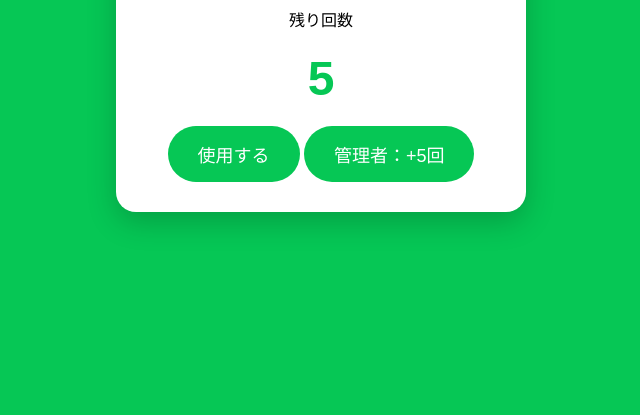
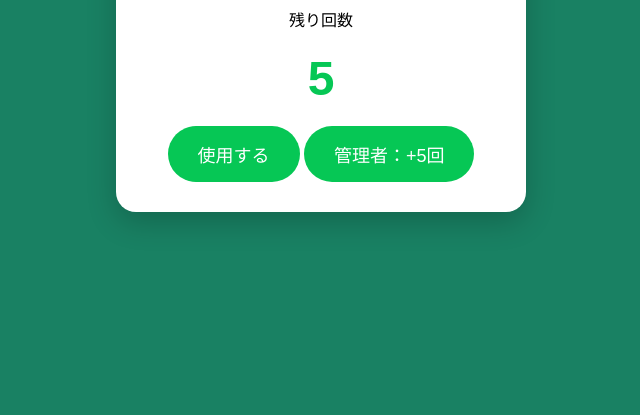
Before and after one commit to yakinasu1031-svg/-, a plain HTML site: page index.html in a window 1280 px wide. Shown: the part 385-800 px from the top of the page, without its empty margins (319-959 px from the left). Drawn offline with Linux system fonts and the light colour scheme.

Commit message:
Update index.html
テストで色を変えた

```diff
--- a/index.html
+++ b/index.html
@@ -9,7 +9,7 @@
 body{
   margin:0;
   font-family:sans-serif;
-  background:#06c755;
+  background:#198163;
   display:flex;
   justify-content:center;
   align-items:center;
```
